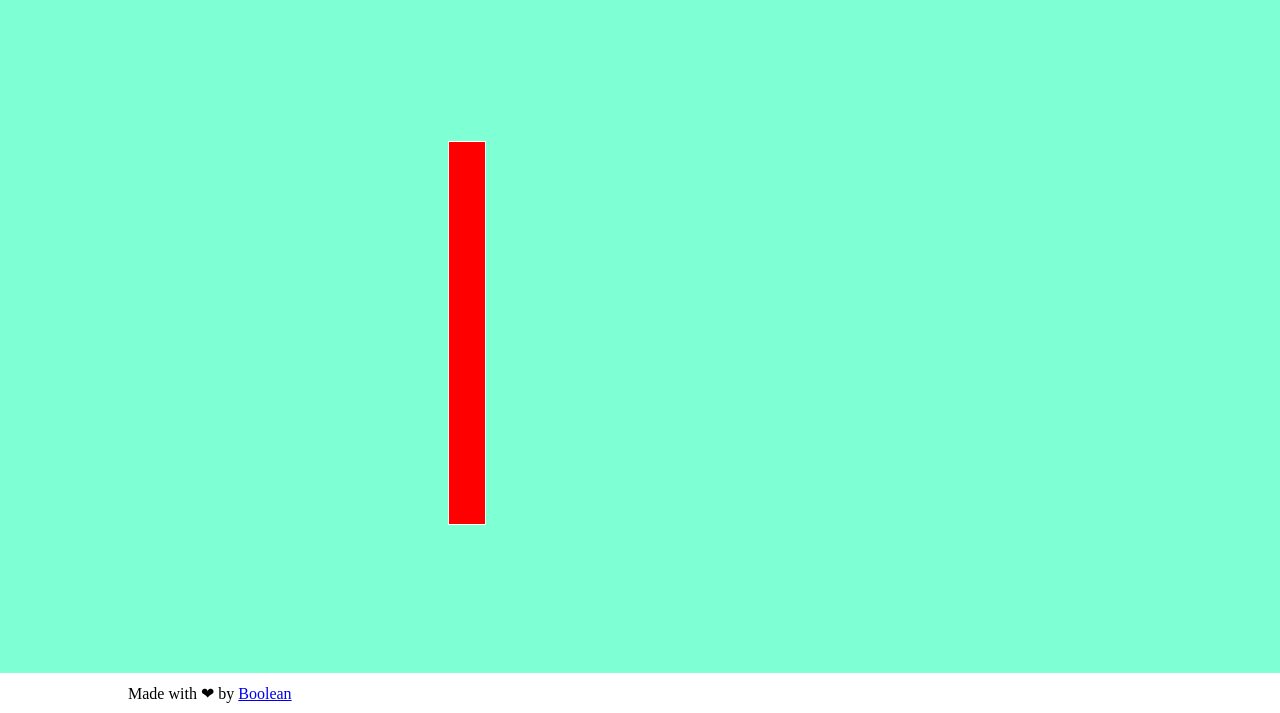
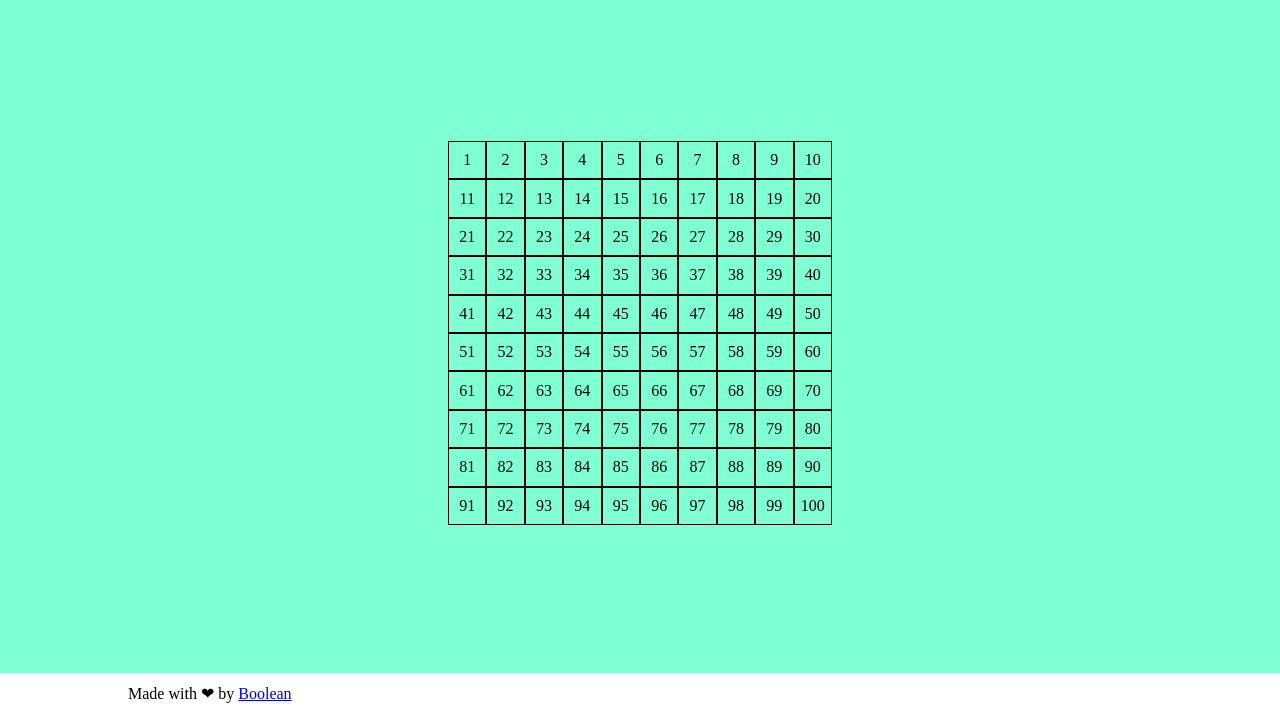
Before and after one commit to Paletta90/js-campominato-grid, a plain HTML site: page index.html in a window 1280 px wide. Both pictures are taken after a click on the button "Play". Shown: the part 87-800 px from the top of the page. Drawn offline with Linux system fonts and the light colour scheme.

Commit message:
Realizzo stampa della griglia al click

```diff
--- a/asset/css/style.css
+++ b/asset/css/style.css
@@ -84,6 +84,8 @@ button{
 
 .box{
     aspect-ratio: 1 / 1;
-    border: 1px solid white;
-    background-color: red;
+    border: 1px solid black;
+    display: flex;
+    justify-content: center;
+    align-items: center;
 }
--- a/asset/script/main.js
+++ b/asset/script/main.js
@@ -17,29 +17,41 @@ play.addEventListener('click',
 
         // Variabile che definisce se il sistema a griglie è 10*10 o 9*9 o 7*7
         let numCelle;
+        // Variabile che definisce quale classe assegnare
+        let width;
 
         // Controllo quale difficoltà è stata scelta
         if (parseInt(level.value) == 1) {
 
             numCelle = 100;
-            boxN.classList.add("width-10");
+            width = "width-10";
 
         } else if (parseInt(level.value) == 2) {
 
             numCelle = 81;
-            boxN.classList.add("width-9");
+            width = "width-9";
 
         } else {
 
             numCelle = 49;
-            boxN.classList.add("width-7");
+            width = "width-7";
 
         }
 
-        // console.log(boxN);
+        // Mando in stampa tutti i box al click
+        for (let i = 1; i <= numCelle; i++) {
 
-        for(let i = 1; i <= numCelle; i++){
-             grid.appendChild(boxN);
+            // Creo elemento <div>
+            let boxN = document.createElement("div");
+            // Aggiungo classe "box"
+            boxN.classList.add("box");
+            // Aggiungo la classe width rispettiva
+            boxN.classList.add(width);
+            // Numero tutti i box
+            boxN.innerText = `${i}`;
+            // Appendo il nuovo box
+            grid.appendChild(boxN);
+
         }
     }
 )
```
